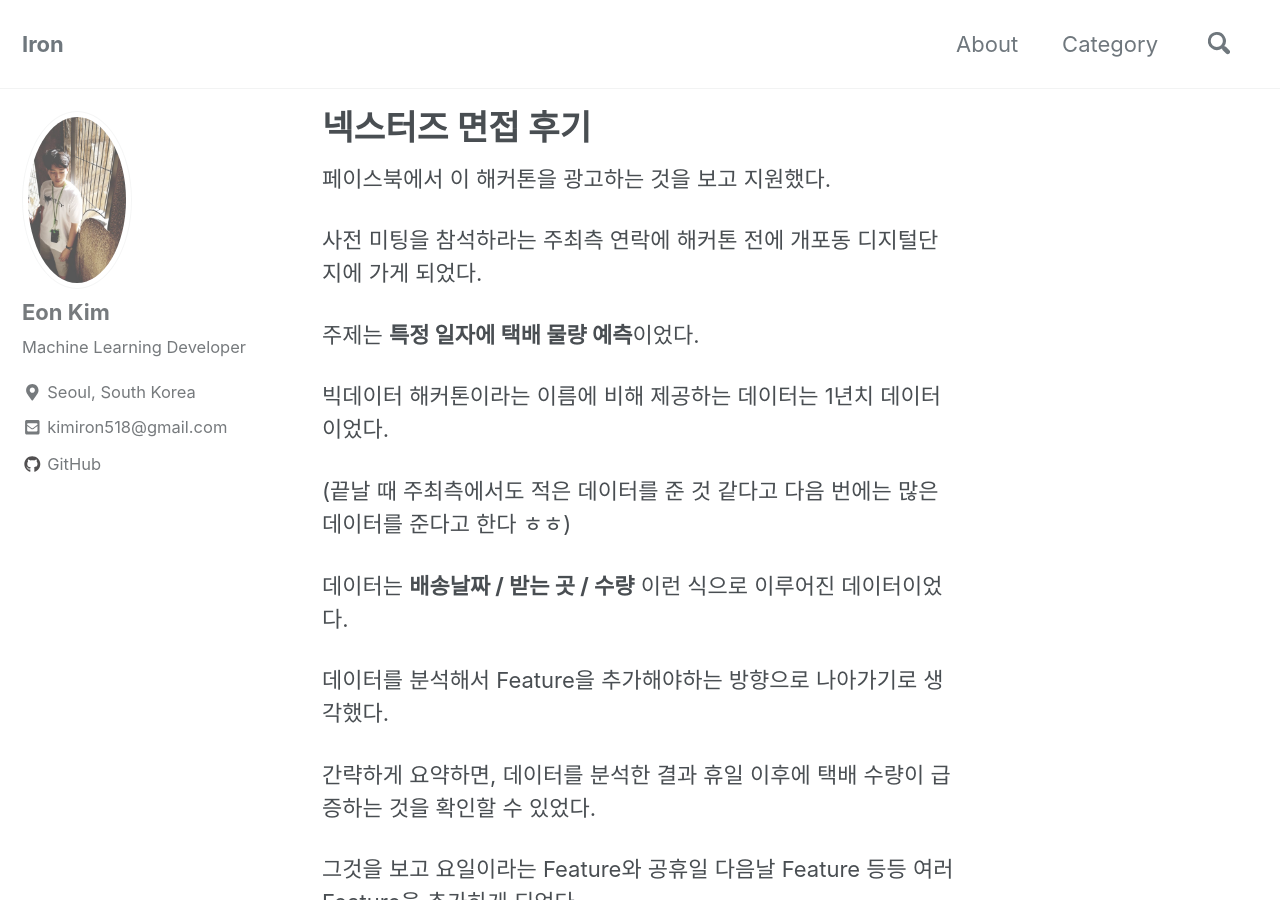
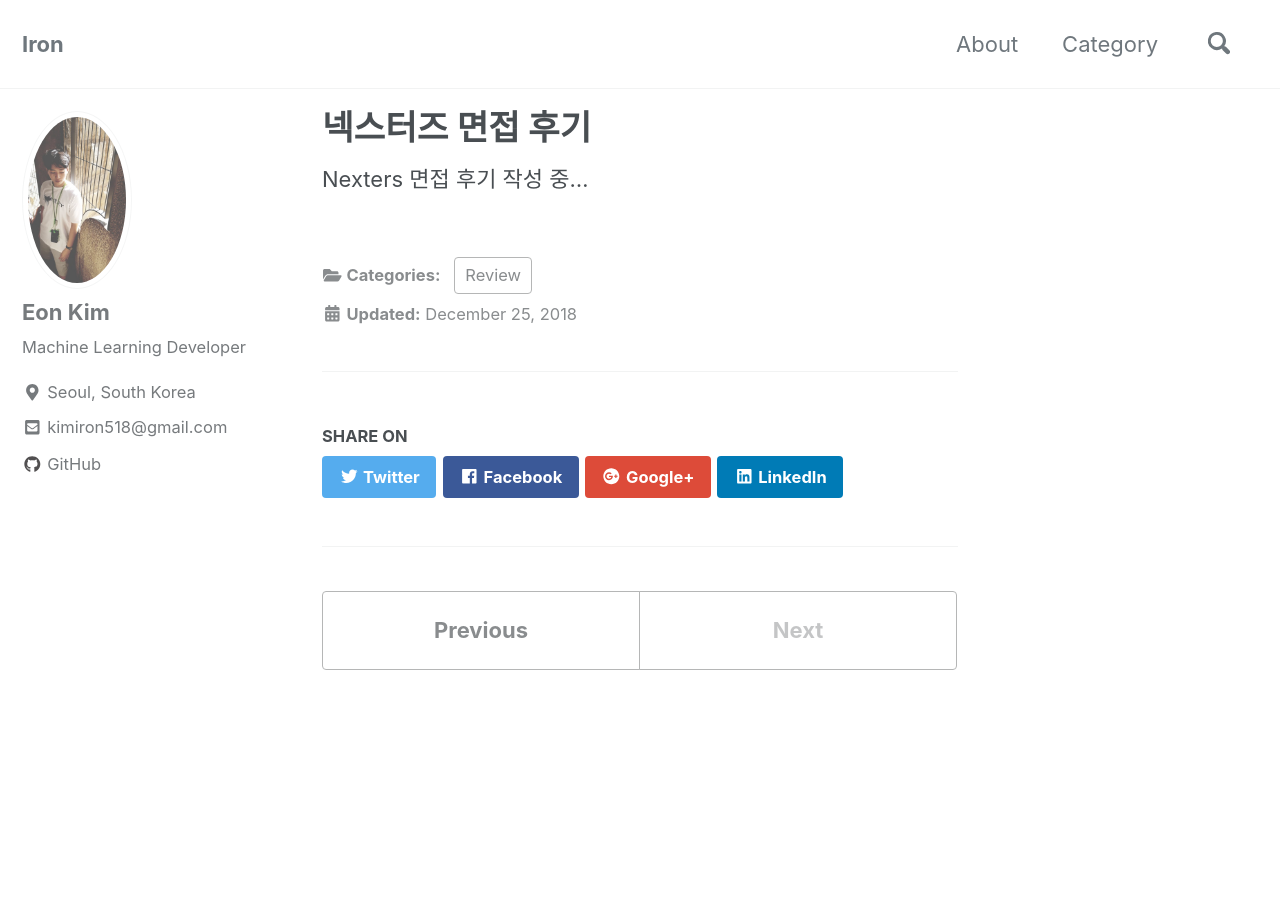
Before and after one commit to thisisiron/thisisiron.github.io, a Jekyll site: the page built from _posts/Review/2018-12-25-넥스터즈 면접 후기.md, in a window 1280 px wide and 900 px high. Built offline with Jekyll 4.4.1, drawn with Linux system fonts in a browser that asks for light colours; cached includes are drawn as plain includes; nearby versions of some CDN libraries; some of the changed text lies outside the part shown.

Commit message:
update Nexters review

```diff
--- a/_posts/Review/2018-12-25-넥스터즈 면접 후기.md
+++ b/_posts/Review/2018-12-25-넥스터즈 면접 후기.md
@@ -1,50 +1,4 @@
 ---
 categories: Review
 ---
-페이스북에서 이 해커톤을 광고하는 것을 보고 지원했다.
-
-사전 미팅을 참석하라는 주최측 연락에 해커톤 전에 개포동 디지털단지에 가게 되었다.
-
-주제는 **특정 일자에 택배 물량 예측**이었다.
-
-빅데이터 해커톤이라는 이름에 비해 제공하는 데이터는 1년치 데이터이었다.
-
-(끝날 때 주최측에서도 적은 데이터를 준 것 같다고 다음 번에는 많은 데이터를 준다고 한다 ㅎㅎ)
-
-데이터는 **배송날짜 / 받는 곳 / 수량** 이런 식으로 이루어진 데이터이었다.
-
-데이터를 분석해서 Feature을 추가해야하는 방향으로 나아가기로 생각했다.
-
-간략하게 요약하면, 데이터를 분석한 결과 휴일 이후에 택배 수량이 급증하는 것을 확인할 수 있었다.
-
-그것을 보고 요일이라는 Feature와 공휴일 다음날 Feature 등등 여러 Feature을 추가하게 되었다.
-
-개발 도구는 Machine Learning 프레임워크인 Scikit Learn을 사용하여 진행했었다.
-
-좋은 결과를 보여준 것은 Random Forest이었다.
-
-리더보드에서 처음 1등에서 계속 밀려나게 되었다...
-
-조금 더 다양한 Feature을 추가하지 못 해서 좋은 성능을 보여주지 못한 것 같다.
-
-다른 팀에 인원 수도 부족하고 컴퓨터 성능의 중요성을 느끼게 되었다...
-
-물론 다른 해커톤을 보면 개인이 출전해서 개인이 우승하는 것도 봐서 핑계일뿐..
-
-대회에서 평가하는 점이 모델의 성능뿐만이 아니라는 것이다.
-
-어떻게 아이디어를 활용할지가 더 중요한 평가 요소이다.
-
-점수가 낮더라도 좋은 아이디어를 활용한다면 좋은 결과를 얻을 수 있다.
-
-기억나는 것은 SNS 등을 활용한 아이디어도 있었다.
-
-대회에서 아쉬웠던 점은 끝나가는 시점에 너무 대기하는 시간이 길었다는 점이다.
-
-대기하는 시간에 차라리 성능을 올릴 수 있는 시간을 주던가
-
-PPT을 보완할 수 있는 시간이었으면 좋았거라고 생각했다.
-
-17시 ~ 18시에 끝났는데 거의 2시간 정도는 대기시간이었던 것 같다.
-
-![](/assets/images/bigdata_hackathon.jpg)
+Nexters 면접 후기 작성 중...
```
